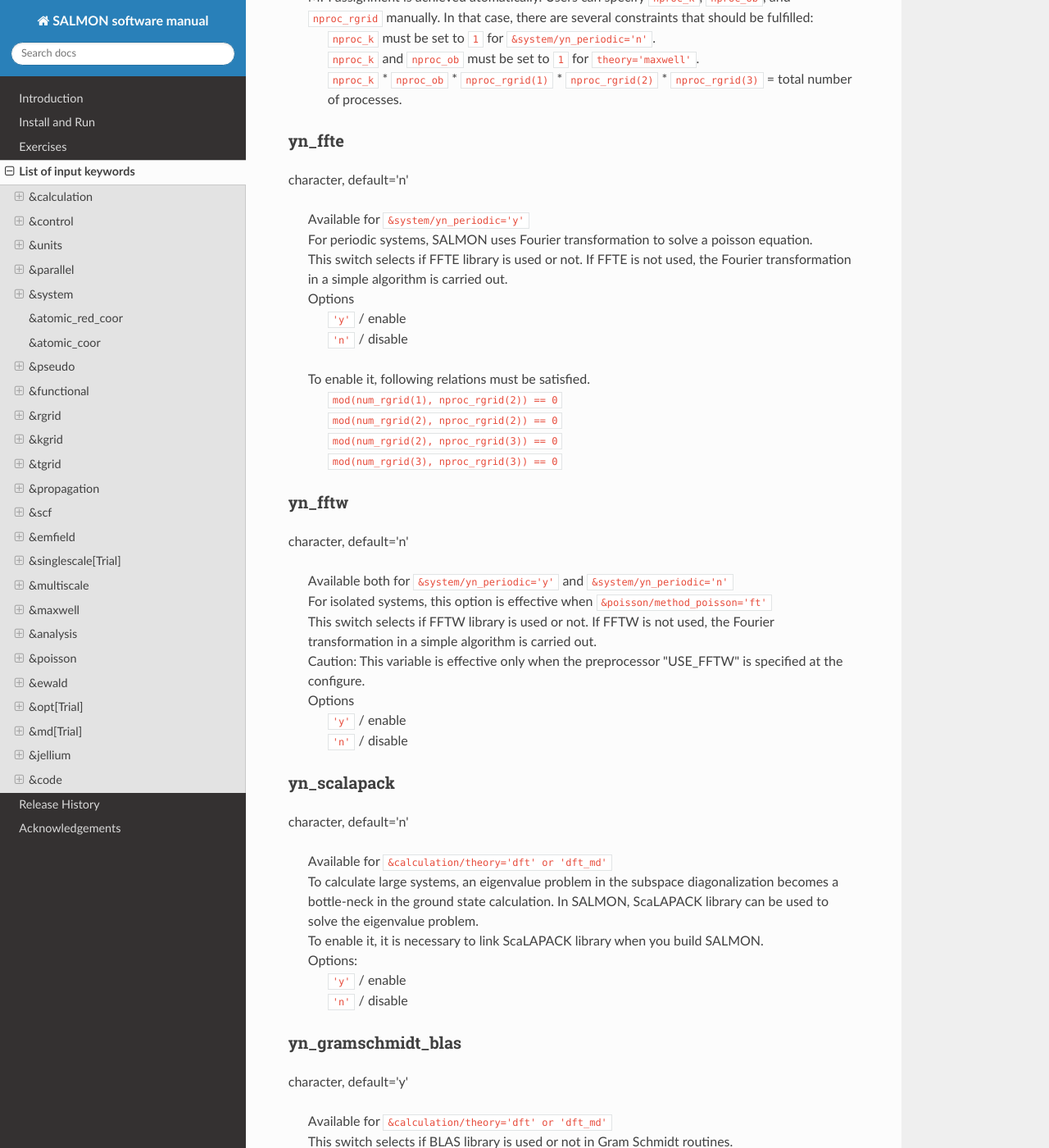
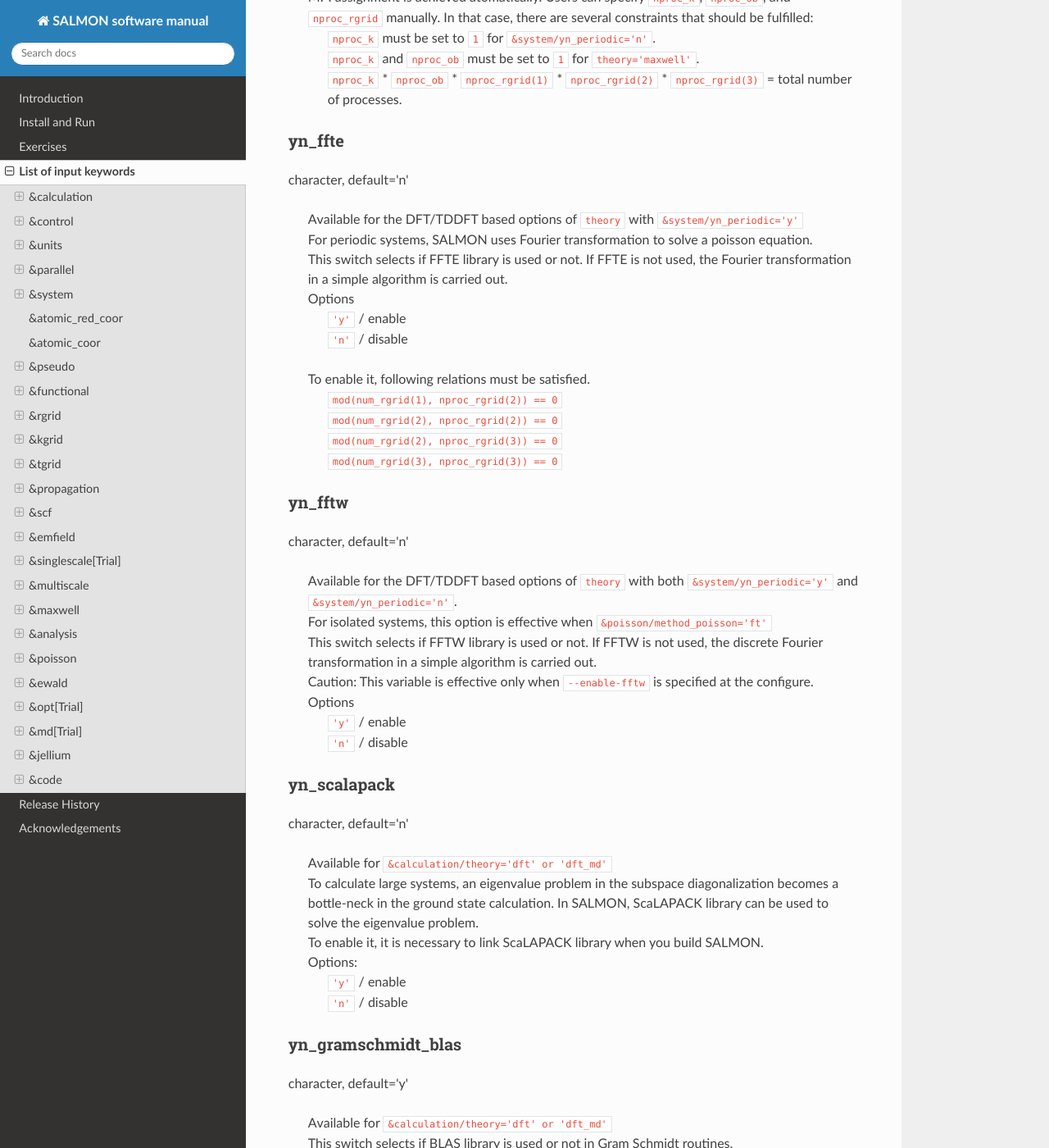
Before and after one commit to SALMON-TDDFT/SALMON-DOCS, a Sphinx documentation site: the page built from source/input_keyword_list.rst, in a window 1280 px wide and 1400 px high, scrolled down 5271 px. Shown: the whole window at 82% size. Built offline with Sphinx 7.4.7 and the Read the Docs theme 2.0.0, drawn with Linux system fonts in a browser that asks for light colours; formulas are drawn with MathJax 3.

Commit message:
Update input_keyword_list.rst

```diff
--- a/source/input_keyword_list.rst
+++ b/source/input_keyword_list.rst
@@ -263,7 +263,7 @@ yn_ffte
 
 character, default='n'
 
-   | Available for ``&system/yn_periodic='y'``
+   | Available for the DFT/TDDFT based options of ``theory`` with ``&system/yn_periodic='y'``
    | For periodic systems, SALMON uses Fourier transformation to solve a poisson equation.
    | This switch selects if FFTE library is used or not. If FFTE is not used, the Fourier transformation in a simple algorithm is carried out.
    | Options
@@ -283,10 +283,10 @@ yn_fftw
 
 character, default='n'
 
-   | Available both for ``&system/yn_periodic='y'`` and ``&system/yn_periodic='n'``
+   | Available for the DFT/TDDFT based options of ``theory`` with both ``&system/yn_periodic='y'`` and ``&system/yn_periodic='n'``.
    | For isolated systems, this option is effective when ``&poisson/method_poisson='ft'``
-   | This switch selects if FFTW library is used or not. If FFTW is not used, the Fourier transformation in a simple algorithm is carried out.
-   | Caution: This variable is effective only when the preprocessor "USE_FFTW" is specified at the configure.
+   | This switch selects if FFTW library is used or not. If FFTW is not used, the discrete Fourier transformation in a simple algorithm is carried out.
+   | Caution: This variable is effective only when ``--enable-fftw`` is specified at the configure.
    | Options
    |   ``'y'`` / enable
    |   ``'n'`` / disable
```
